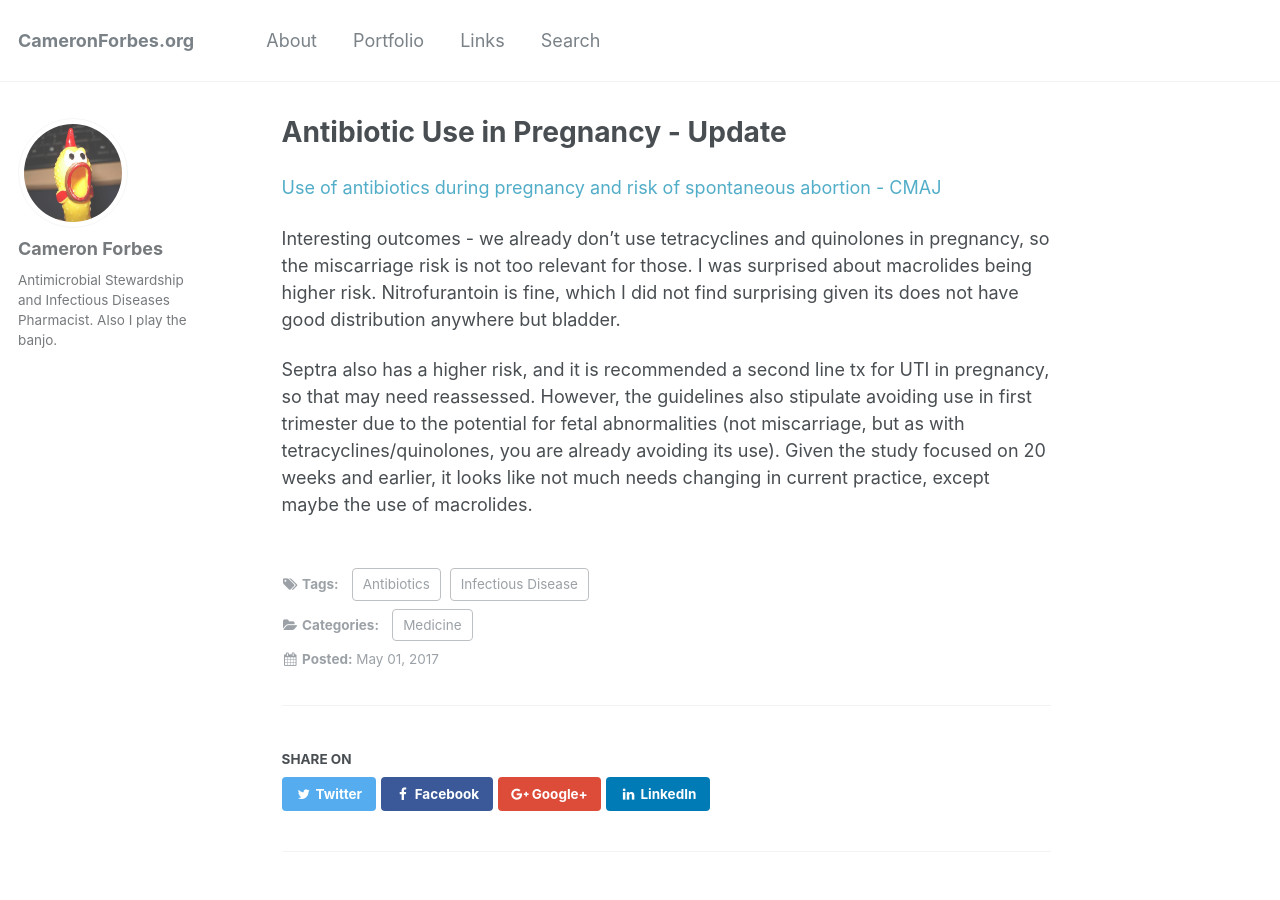
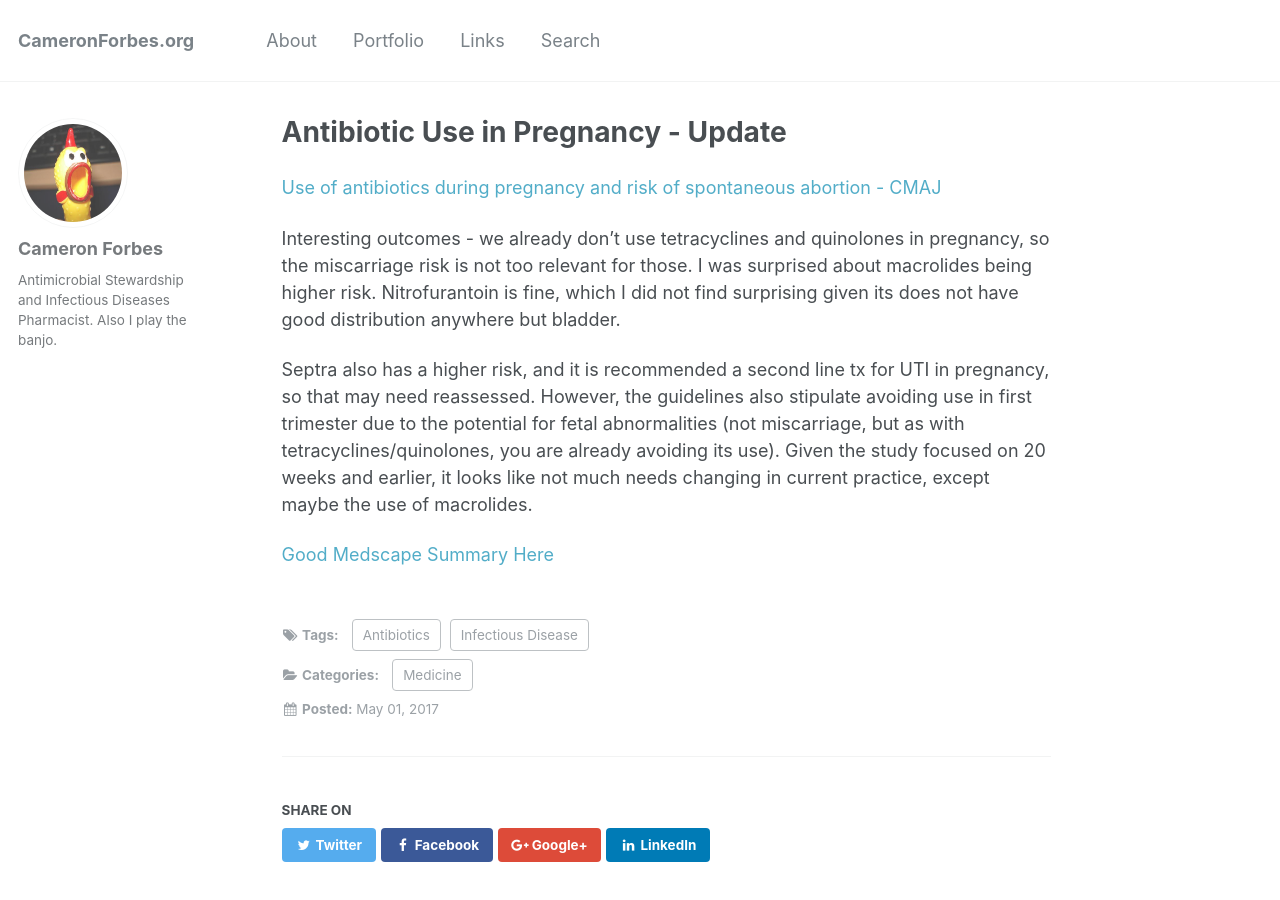
Before and after one commit to BanjoCam/banjocam.github.io, a Jekyll site: the page built from _posts/2017-05-01-antibiotics-in-pregnancy.md, in a window 1280 px wide and 900 px high. Built offline with Jekyll 4.4.1, drawn with Linux system fonts in a browser that asks for light colours; comment, search, counter and statistics services are not loaded.

Commit message:
edited post

```diff
--- a/_posts/2017-05-01-antibiotics-in-pregnancy.md
+++ b/_posts/2017-05-01-antibiotics-in-pregnancy.md
@@ -17,3 +17,5 @@ may need reassessed. However, the guidelines also stipulate avoiding use in firs
 the potential for fetal abnormalities (not miscarriage, but as with tetracyclines/quinolones, you
 are already avoiding its use). Given the study focused on 20 weeks and earlier, it looks like
 not much needs changing in current practice, except maybe the use of macrolides.
+
+[Good Medscape Summary Here](http://http://www.medscape.com/viewarticle/879313)
```
